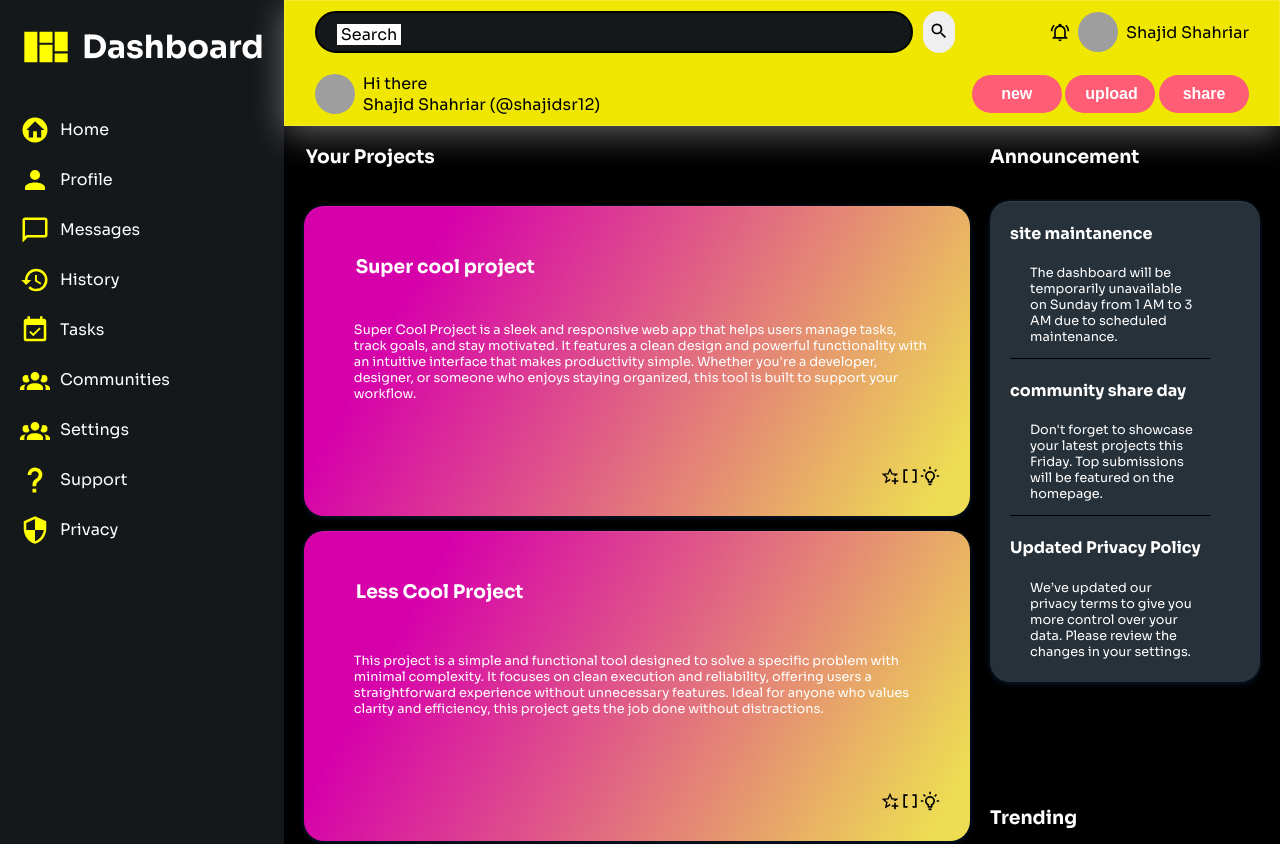
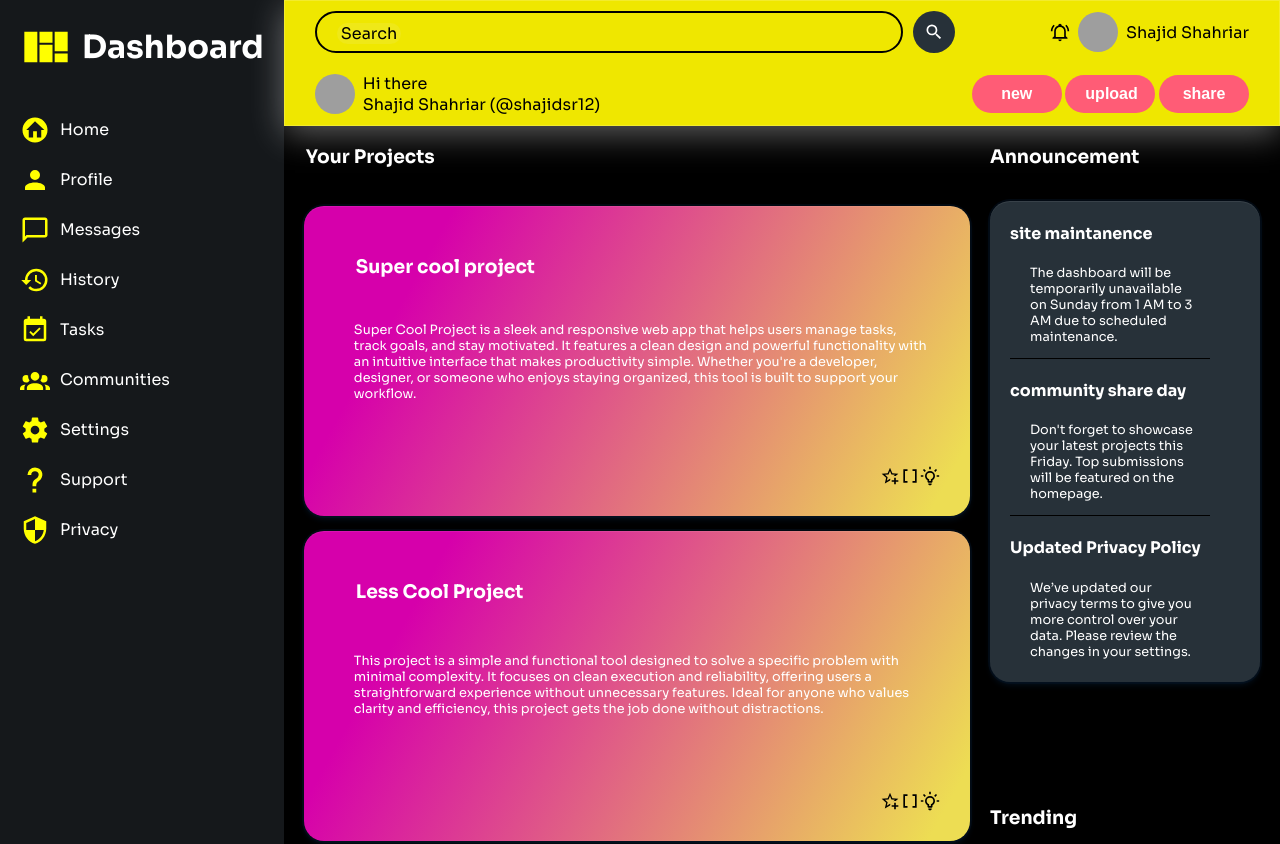
Before and after one commit to ShajidShahriar/admin-dashboard, a plain HTML site: page index.html in a window 1280 px wide. Shown: the top 844 px of the page. Drawn offline with Linux system fonts and the light colour scheme; grey boxes are pictures that could not be loaded.

Commit message:
update search button

```diff
--- a/index.html
+++ b/index.html
@@ -47,7 +47,7 @@
             </div>
 
             <div class="dashboard-item">
-              <img src="icon/account-group.svg" alt="settings icon">
+              <img src="icon/cog.svg" alt="settings icon">
               <span>Settings</span>
             </div>
 
--- a/style.css
+++ b/style.css
@@ -105,16 +105,17 @@ body {
   display: flex;
   gap: 10px;
   width: 50vw;
-  /* Or whatever fits your design */
   margin-right: 20px;
+  height: 100%;
+
 }
 
 input[type="search"] {
   width: 100%;
   padding: 10px 20px;
   border-radius: 999px; /* max roundness = pill shape */
-  background-color: #15181b;
-  color: #f9fcff;
+  background-color:transparent;
+  color: #000000;
   border: 2px solid black;
   font-size: 16px;
   outline: none;
@@ -128,11 +129,12 @@ input[type="search"]::placeholder {
 
 label {
   position: absolute;
-  top: 13px;
+  top: 12px;
   left: 42px;
+  border-radius: 999px;
   font-size: 16px;
   color: rgb(0, 0, 0);
-  background-color: #ffffff;
+  background-color:rgb(239, 232, 24);
   /* match your background */
   padding: 0 4px;
   transition: 0.2s ease all;
@@ -142,17 +144,34 @@ label {
 input:focus+label,
 input:not(:placeholder-shown)+label {
   top: -10px;
-  left: 30px;
+  left: 38px;
   font-size: 16px;
   color: #000000;
 }
 
-button img {
-
-  width: 20px;
-  height: 20px;
+/* new, clean button */
+.form-group button{
+  background:#273139;           /* white pops on yellow */
+  border:none;
+  border-radius:0 32px 32px 0;  /* right half of the pill */
+  display:flex;
+  align-items:center;
+  justify-content:center;
+  cursor:pointer;
 }
 
+/* give the SVG a consistent size */
+.form-group button img{
+  width:30px;
+  height:20px;
+  filter:invert(1);             /* keep it black; flip to 1 if your SVG is white */
+}
+
+/* optional hover tweak */
+.form-group button:hover{
+   background: linear-gradient(119deg, rgba(214, 0, 171, 1) 18%, rgba(237, 221, 83, 1) 95%);
+
+}
 #top button {
   border: none;
   border-radius: 50px;
```
Also changed, not shown: icon/cog.svg (added).
